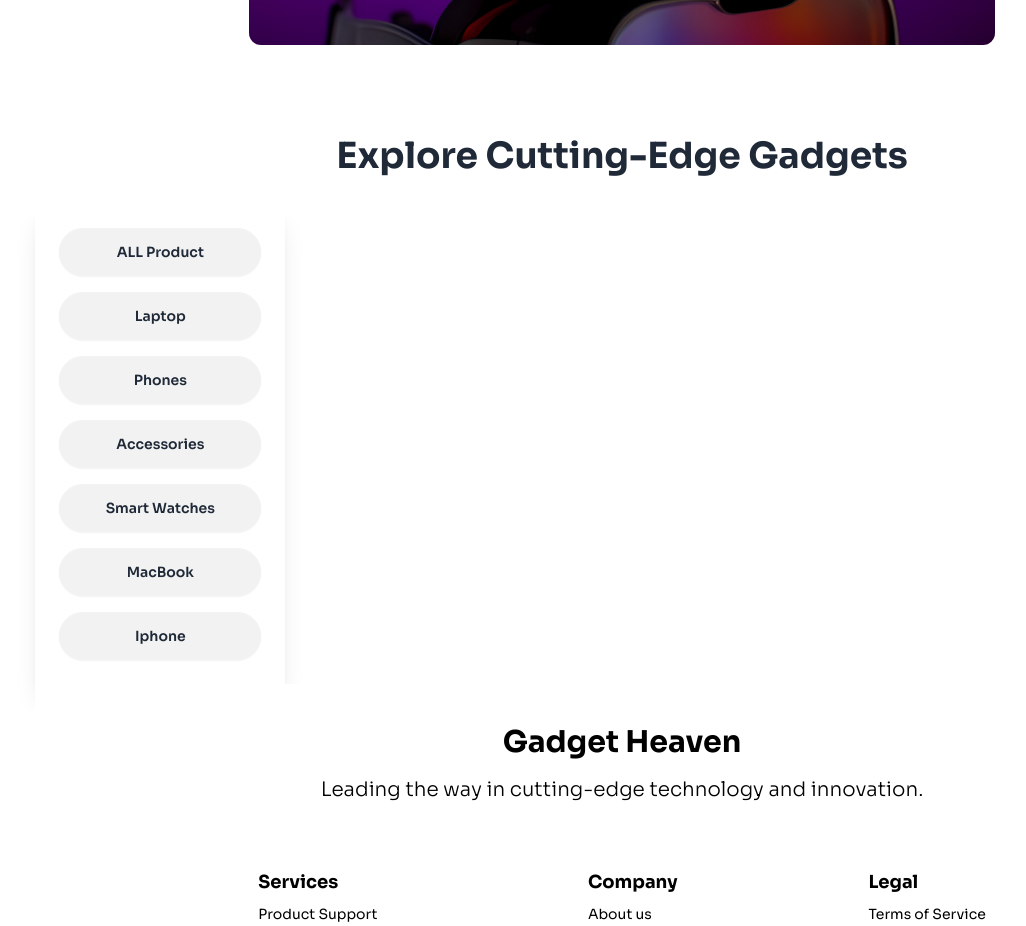
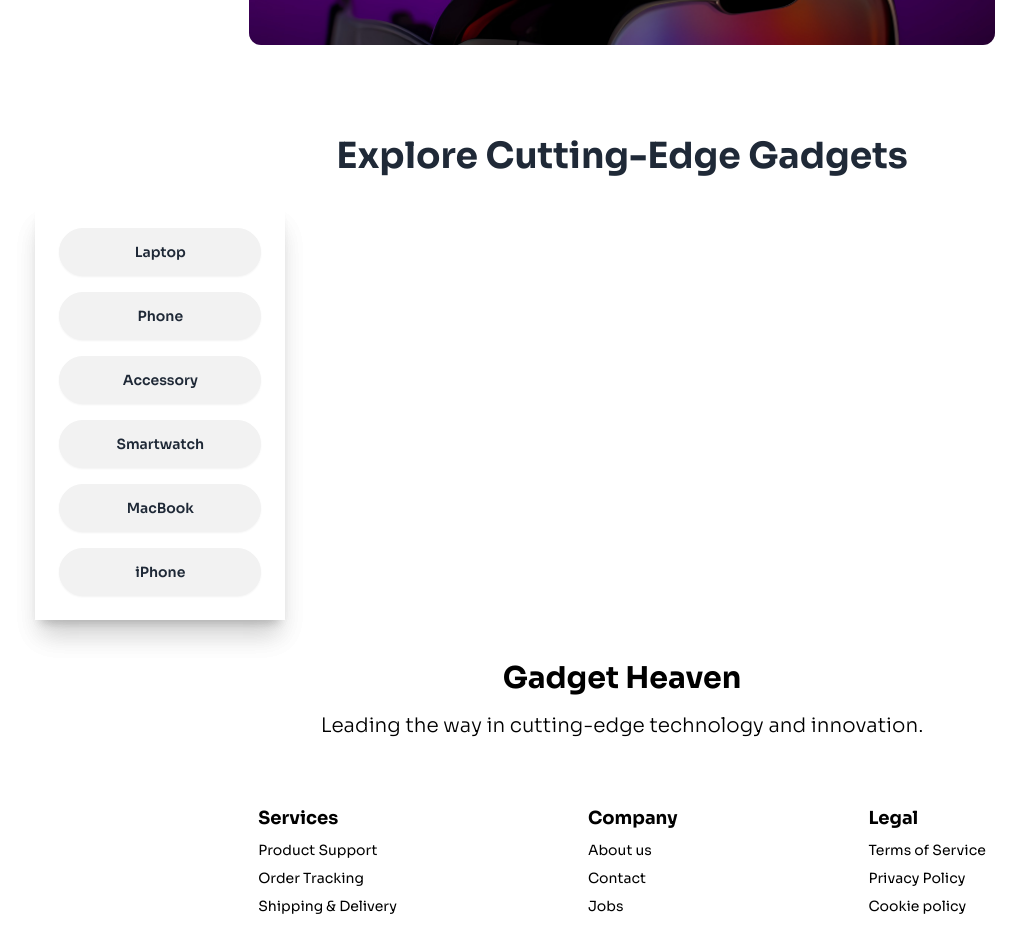
Before and after one commit to programming-hero-web-course-4/b10a8-gadget-heaven-SifatSararChistee, a React (Vite) app: page / in a window 1280 px wide. Shown: the part 980-1906 px from the top of the page, without its empty margins (18-1044 px from the left). Built offline with nearby package versions, Linux system fonts and the light colour scheme.

Commit message:
added products

```diff
--- /dev/null
+++ b/public/category.json
@@ -0,0 +1,32 @@
+[
+    {
+      "id": 1,
+      "category": "Laptop",
+      "slug": "laptop"
+    },
+    {
+      "id": 2,
+      "category": "Phone",
+      "slug": "phone"
+    },
+    {
+      "id": 3,
+      "category": "Accessory",
+      "slug": "accessory"
+    },
+    {
+      "id": 4,
+      "category": "Smartwatch",
+      "slug": "smartwatch"
+    },
+    {
+      "id": 5,
+      "category": "MacBook",
+      "slug": "macbook"
+    },
+    {
+      "id": 6,
+      "category": "iPhone",
+      "slug": "iphone"
+    }
+  ]
--- /dev/null
+++ b/src/Components/Category.jsx
@@ -0,0 +1,21 @@
+import { NavLink } from "react-router-dom";
+import PropTypes from 'prop-types';
+
+const Category = ({category}) => {
+    return (
+        <div className="flex flex-col w-[250px] gap-4 p-6  bg-[#FFFFFF] shadow-xl">
+            {category.map(category =>
+                   <div key={category.id} className="btn rounded-full">
+                    <NavLink  to={`/category/${category.category}`}>{category.category} </NavLink>
+                   </div>
+
+            )}
+        </div>
+    );
+};
+
+Category.propTypes = {
+    category: PropTypes.array
+  };
+
+export default Category;
--- /dev/null
+++ b/src/Components/ProductCards.jsx
@@ -0,0 +1,15 @@
+import { useLoaderData, useParams } from "react-router-dom";
+
+
+const ProductCards = () => {
+    const data = useLoaderData()
+    const obj = useParams()
+    console.log(data);
+    return (
+        <div className="text-7xl">
+            Products
+        </div>
+    );
+};
+
+export default ProductCards;
--- /dev/null
+++ b/src/Components/ProductSingleCard.jsx
@@ -0,0 +1,9 @@
+const ProductSingleCard = () => {
+    return (
+        <div>
+
+        </div>
+    );
+};
+
+export default ProductSingleCard;
--- a/src/Components/Products.jsx
+++ b/src/Components/Products.jsx
@@ -1,17 +1,13 @@
-const Products = () => {
+import Category from "./category";
+
+const Products = ({category}) => {
     return (
-        <div className="">
-            <h1 className="text-4xl font-bold text-center mb-7">Explore Cutting-Edge Gadgets</h1>
+        <div>
+
             <div>
                 {/* product buttons */}
-                <div className="flex flex-col w-[250px] gap-4 p-6  bg-[#FFFFFF] shadow-xl">
-                    <button className="btn rounded-full">ALL Product</button>
-                    <button className="btn rounded-full">Laptop</button>
-                    <button className="btn rounded-full">Phones</button>
-                    <button className="btn rounded-full">Accessories</button>
-                    <button className="btn rounded-full">Smart Watches</button>
-                    <button className="btn rounded-full">MacBook</button>
-                    <button className="btn rounded-full">Iphone</button>
+                <div className="w-[250px] gap-4 bg-[#FFFFFF] shadow-xl">
+                       <Category category={category}></Category>
                 </div>
                 <div>
 
--- a/src/Pages/Home.jsx
+++ b/src/Pages/Home.jsx
@@ -1,13 +1,19 @@
+import { Outlet, useLoaderData } from "react-router-dom";
 import Banner from "../Components/Banner";
 import Products from "../Components/Products";
 
 const Home = () => {
+    const category = useLoaderData()
     return (
         <>
         <div className="lg:h-[1000px] h-[750px] md:h-[900px]">
         <Banner></Banner>
         </div>
-        <Products></Products>
+        <h1 className="text-4xl font-bold text-center mb-7">Explore Cutting-Edge Gadgets</h1>
+        <div className="flex">
+        <Products category={category}></Products>
+        <Outlet></Outlet>
+        </div>
         </>
     );
 };
--- a/src/main.jsx
+++ b/src/main.jsx
@@ -7,6 +7,7 @@ import Home from './Pages/Home';
 import ErrorPage from './Components/ErrorPage';
 import Statistics from './Pages/Statistics';
 import Dashboard from './Pages/Dashboard';
+import ProductCards from './Components/ProductCards';
 
 
 const router = createBrowserRouter([
@@ -18,6 +19,14 @@ const router = createBrowserRouter([
       {
         path: "/",
         element: <Home/>,
+        loader: () => fetch("../category.json"),
+        children:[
+          {
+            path: "/category/:category",
+            element: <ProductCards/>,
+            loader: ()=> fetch("../data.json")
+          },
+        ]
       },
       {
         path: "/statistics",
```
